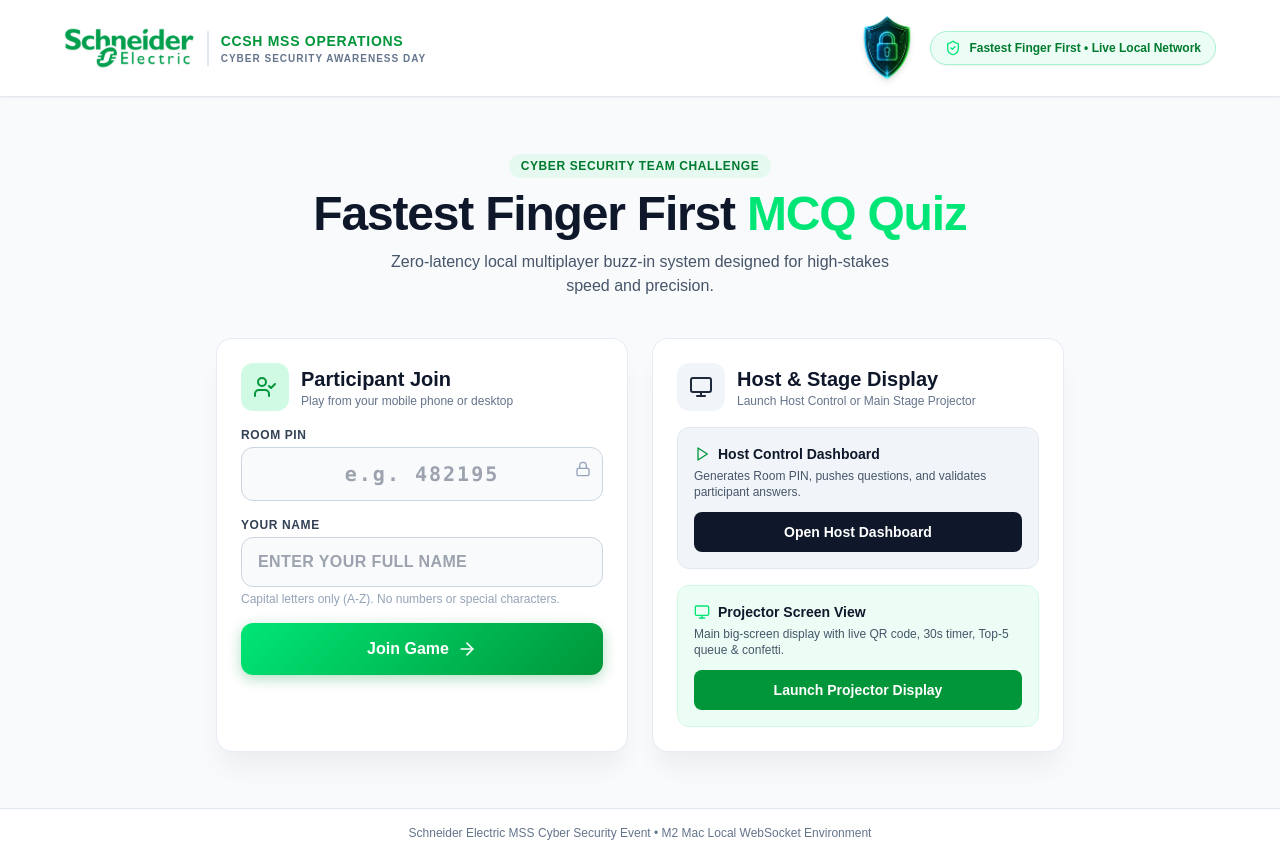
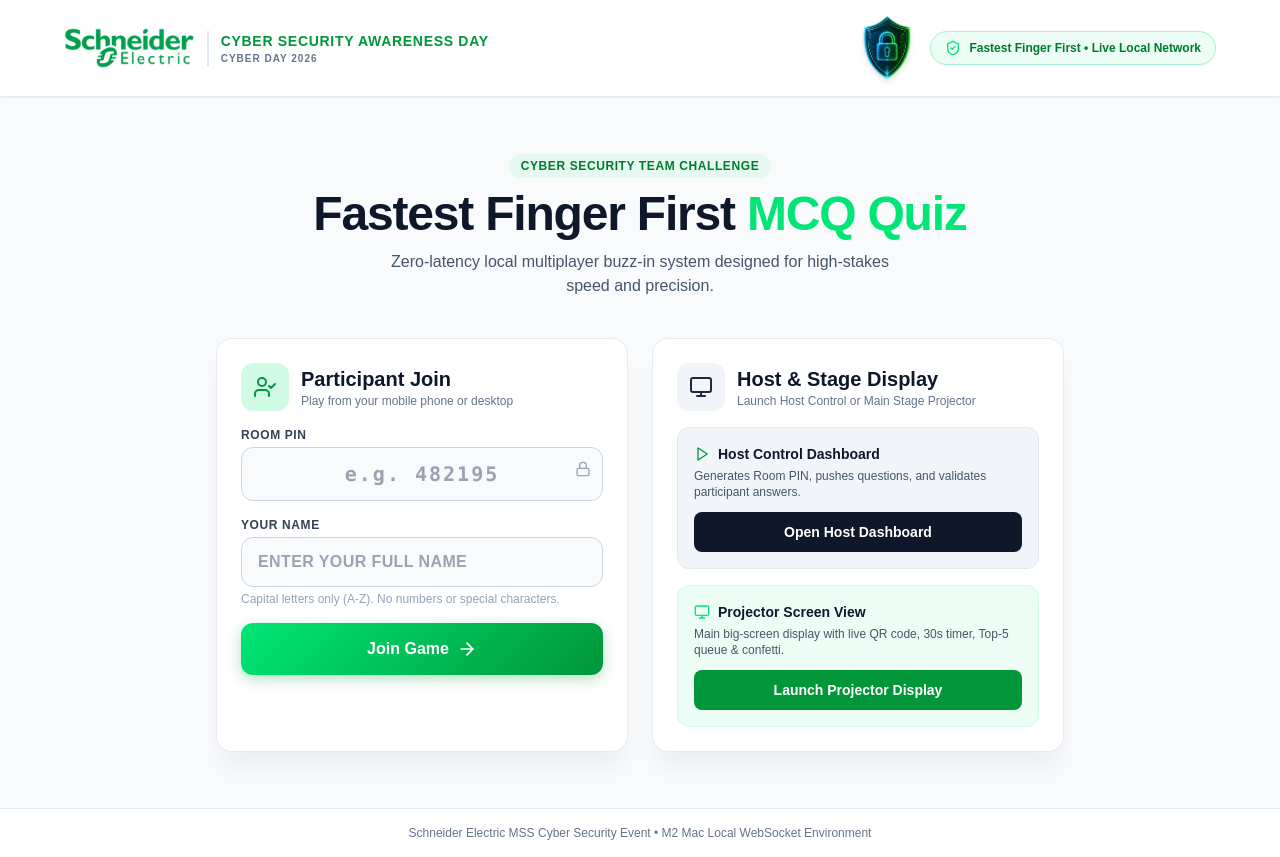
Before and after one commit to UtkarshNayan007/SE-Quiz, a Next.js app in the folder client/: page / in a window 1280 px wide. Built offline with nearby package versions, Linux system fonts and the light colour scheme; a web font is replaced by a local one.

Commit message:
fix: remove CCSH MSS Operations across all web interfaces (landing, projector, host, participant, rules, trophy)

```diff
--- a/client/src/app/host/page.tsx
+++ b/client/src/app/host/page.tsx
@@ -481,7 +481,7 @@ export default function HostDashboard() {
               />
             </div>
             <h1 className="text-2xl font-bold text-white">Admin Access Gate</h1>
-            <p className="text-xs font-bold text-[#00E676] uppercase tracking-widest mt-1">CCSH MSS OPERATIONS • Cyber Day 2026</p>
+            <p className="text-xs font-bold text-[#00E676] uppercase tracking-widest mt-1">Cyber Day 2026</p>
           </div>
 
           {authError && (
@@ -575,10 +575,10 @@ export default function HostDashboard() {
           />
           <div className="border-l-2 border-slate-300 pl-3">
             <h1 className="text-xs sm:text-sm font-black tracking-wider text-[#009639] uppercase">
-              CCSH MSS OPERATIONS
+              Cyber Security Awareness Day
             </h1>
             <p className="text-[10px] font-bold text-slate-500 uppercase tracking-widest hidden sm:block">
-              Cyber Security Awareness Day
+              Cyber Day 2026
             </p>
           </div>
         </div>
--- a/client/src/app/page.tsx
+++ b/client/src/app/page.tsx
@@ -64,10 +64,10 @@ export default function LandingPage() {
             />
             <div className="border-l-2 border-slate-200 pl-3">
               <h1 className="text-xs sm:text-sm font-black tracking-wider text-schneider-brand uppercase">
-                CCSH MSS OPERATIONS
+                Cyber Security Awareness Day
               </h1>
               <p className="text-[9px] sm:text-[10px] font-bold text-slate-500 uppercase tracking-widest">
-                Cyber Security Awareness Day
+                Cyber Day 2026
               </p>
             </div>
           </div>
--- a/client/src/app/participant/page.tsx
+++ b/client/src/app/participant/page.tsx
@@ -701,7 +701,7 @@ function ParticipantComponent() {
               />
             </div>
             <h1 className="text-2xl font-bold text-gray-900">Join Quiz Session</h1>
-            <p className="text-xs font-bold text-[#009639] uppercase tracking-wider mt-1">CCSH MSS OPERATIONS • Cyber Day 2026</p>
+            <p className="text-xs font-bold text-[#009639] uppercase tracking-wider mt-1">Cyber Day 2026</p>
           </div>
 
           {error && (
@@ -769,7 +769,7 @@ function ParticipantComponent() {
               className="h-6 sm:h-7 w-auto object-contain drop-shadow-sm shrink-0"
             />
             <div className="min-w-0 border-l border-gray-200 pl-2">
-              <p className="text-[9px] sm:text-[10px] text-[#009639] font-bold uppercase tracking-wider truncate">CCSH MSS OPERATIONS</p>
+              <p className="text-[9px] sm:text-[10px] text-[#009639] font-bold uppercase tracking-wider truncate">Cyber Day 2026</p>
               <div className="flex items-center gap-1.5 min-w-0">
                 <p className="font-bold text-gray-900 text-sm sm:text-base leading-tight truncate max-w-[90px] xs:max-w-[130px] sm:max-w-[180px]">{name}</p>
                 {badgeNumber && (
--- a/client/src/app/projector/page.tsx
+++ b/client/src/app/projector/page.tsx
@@ -257,7 +257,7 @@ function ProjectorComponent() {
             />
           </div>
           <h2 className="text-2xl font-black mb-1 text-slate-900">Projector Display</h2>
-          <p className="text-xs font-bold text-[#009639] uppercase tracking-widest mb-4">CCSH MSS OPERATIONS • Cyber Day 2026</p>
+          <p className="text-xs font-bold text-[#009639] uppercase tracking-widest mb-4">Cyber Day 2026</p>
           <p className="text-slate-600 text-sm mb-6">Enter the 6-digit Room PIN created on the Host Dashboard to launch the stage screen view.</p>
 
           <form onSubmit={(e) => {
@@ -298,10 +298,10 @@ function ProjectorComponent() {
           />
           <div className="border-l-2 border-slate-300 pl-3.5">
             <h1 className="text-base lg:text-lg font-black tracking-wider text-[#009639] uppercase">
-              CCSH MSS OPERATIONS
+              Cyber Security Awareness Day
             </h1>
             <p className="text-xs font-bold text-slate-600 uppercase tracking-widest">
-              Cyber Security Awareness Day
+              Cyber Day 2026
             </p>
           </div>
         </div>
--- a/client/src/components/RulesAndGuide.tsx
+++ b/client/src/components/RulesAndGuide.tsx
@@ -582,7 +582,7 @@ export function ProjectorRulesGuide({
               Tournament Briefing & Rules
             </h2>
             <p className="text-xs text-[#009639] font-bold uppercase tracking-wider">
-              Schneider Electric • CCSH MSS OPERATIONS
+              Schneider Electric • Cyber Day 2026
             </p>
           </div>
         </div>
--- a/client/src/components/WinnerTrophyModal.tsx
+++ b/client/src/components/WinnerTrophyModal.tsx
@@ -256,7 +256,7 @@ Mentions: Anoop Varghese | Abhinav Roy | Padmasini Annadanam
       ctx.textAlign = 'center';
       ctx.fillStyle = '#00E676';
       ctx.font = 'bold 36px "Outfit", sans-serif';
-      ctx.fillText('SCHNEIDER ELECTRIC • CCSH MSS OPERATIONS', 540, 180);
+      ctx.fillText('SCHNEIDER ELECTRIC', 540, 180);
 
       ctx.fillStyle = '#FFFFFF';
       ctx.font = '900 68px "Cinzel", serif';
```
